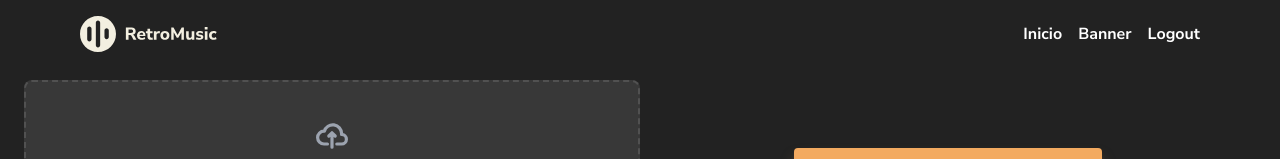
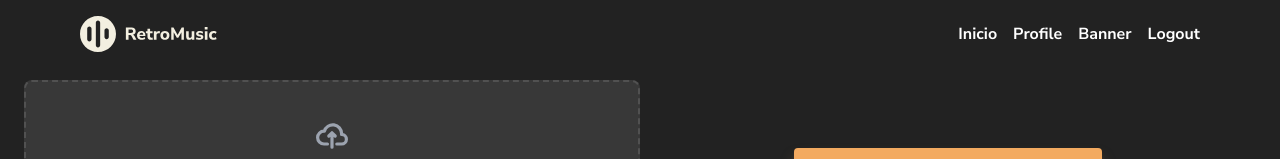
Before and after one commit to alexmaest/AYD2_Proyecto_G2, a Next.js app in the folder frontend/: page /artist/profile/banner in a window 1280 px wide. Shown: the top 159 px of the page. Built offline with nearby package versions, Linux system fonts and the light colour scheme; no server answers.

Commit message:
add li element for profile redirection

```diff
--- a/frontend/src/app/artist/layout.tsx
+++ b/frontend/src/app/artist/layout.tsx
@@ -19,6 +19,9 @@ export default function ArtistLayout ({
             <Link href='/artist'>
               <li className='text-white font-bold'>Inicio</li>
             </Link>
+            <Link href='/artist/profile'>
+              <li className='text-white font-bold'>Profile</li>
+            </Link>
             <Link href='/artist/profile/banner'>
               <li className='text-white font-bold'>Banner</li>
             </Link>
```
